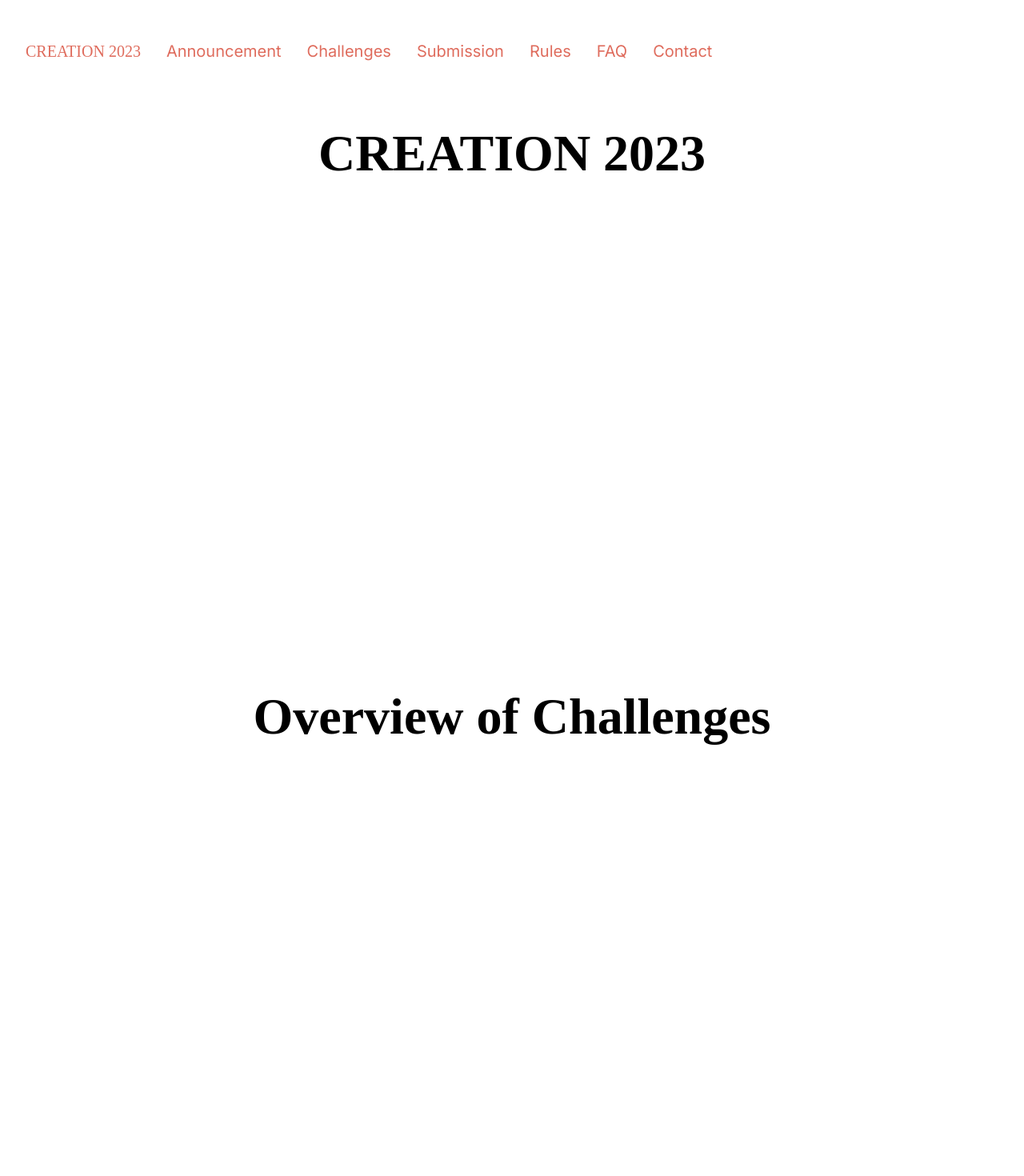
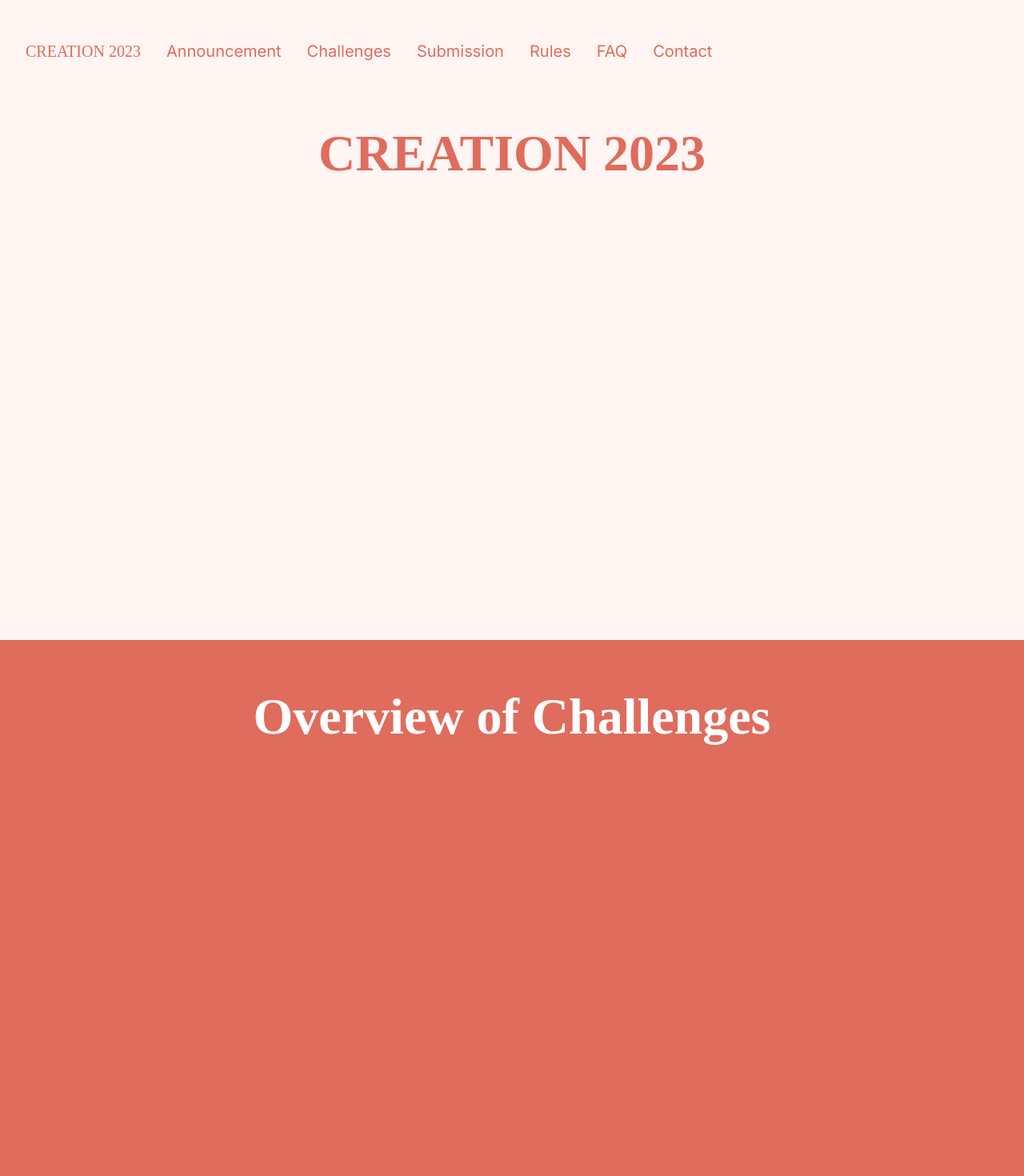
Before and after one commit to nussucommit/creation2023, a Next.js app: page / in a window 1280 px wide. Shown: the top 1470 px of the page at 80% size. Built offline with nearby package versions, Linux system fonts and the light colour scheme; a web font is replaced by a local one.

Commit message:
Apply section css based on index

```diff
--- a/components/layout/SectionContainer.jsx
+++ b/components/layout/SectionContainer.jsx
@@ -10,6 +10,9 @@ function SectionContainer({ sectionCount, sectionIndex, content }) {
   const heightRestrictClass = sectionCount > 1 && windowWidth > BREAKPOINTS.md
     ? styles['height-restrict']
     : '';
+  const sectionClass = sectionIndex % 2 === 0
+    ? styles['primary-section']
+    : styles['secondary-section'];
 
   useEffect(() => {
     function handleResize() {
@@ -26,7 +29,9 @@ function SectionContainer({ sectionCount, sectionIndex, content }) {
   }, [setWindowWidth]);
 
   return (
-    <div className={`${styles['section-container']} ${heightRestrictClass}`}>
+    <div
+      className={`${styles['section-container']} ${heightRestrictClass} ${sectionClass}`}
+    >
       {sectionIndex === 0 && <NavBar />}
       {content}
     </div>
--- a/components/layout/SectionContainer.module.scss
+++ b/components/layout/SectionContainer.module.scss
@@ -12,3 +12,13 @@
 .height-restrict {
   height: 100vh;
 }
+
+.primary-section {
+  background-color: $primary-section-color;
+  color: $primary-text-color;
+}
+
+.secondary-section {
+  background-color: $secondary-section-color;
+  color: $secondary-text-color;
+}
```
